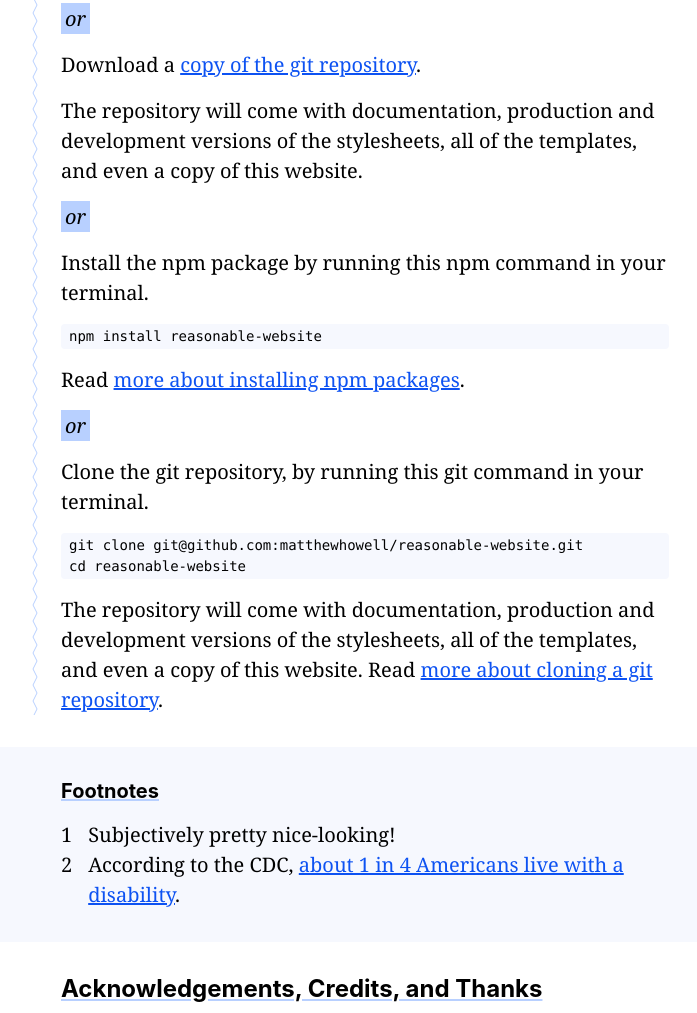
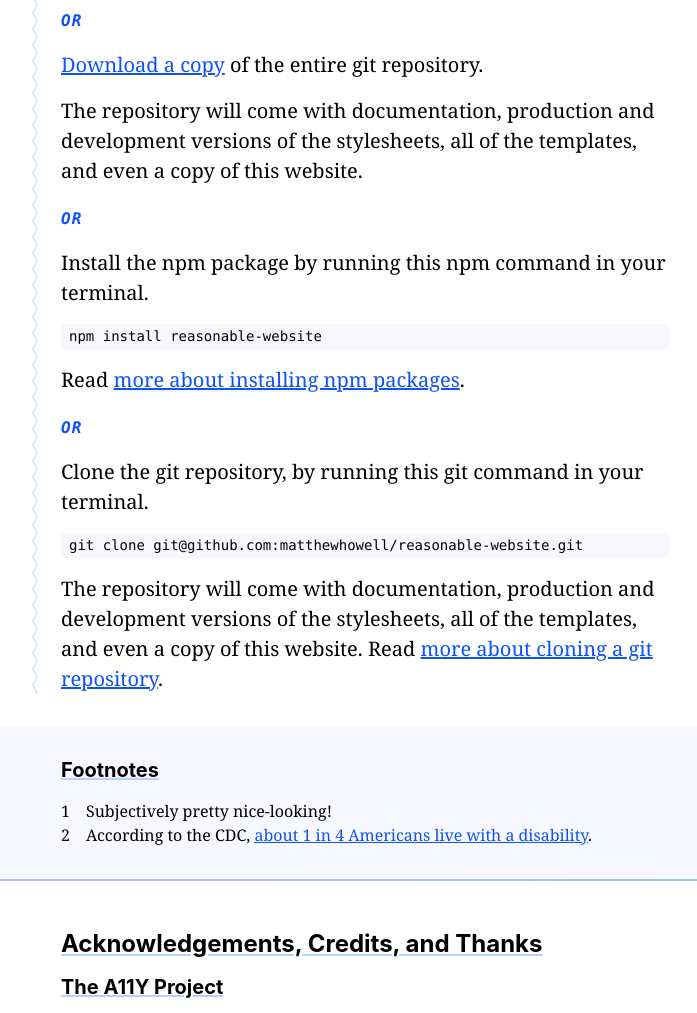
Before and after one commit to matthewhowell/areasonablewebsite, a website: page index.html in a window 1280 px wide. Shown: the part 2958-3971 px from the top of the page, without its empty margins (275-972 px from the left). Drawn offline with Linux system fonts and the light colour scheme.

Commit message:
Updates styles and copy index.html

```diff
--- a/css/website.css
+++ b/css/website.css
@@ -146,22 +146,24 @@ main > header  {
 }
 
 /* the site footer, different than article or section footer */
-main > footer {
+main footer {
 
 	/* smaller font size for the site footer */
 	font-size: 1rem;
 
 	/* more vertical padding on the site footer */
-	padding: 1rem 1rem 2rem 1rem;
+	padding: 1rem 2rem 2rem 2rem;
 
 }
 
+
 /* article footers, section footers */
 /* not the site footer */
-article > footer, section > footer {
+article footer, section footer {
 	font-size: 1rem;
-	padding: 1rem;
-	box-sizing: border-box;
+
+	/* 32px padding on the sides */
+	padding: 0 2rem;
 }
 
 .neutral {
@@ -290,6 +292,7 @@ button:hover, input[type=submit]:hover, input[type=button]:hover {
 	background-color: var(--color-dark);
 
 }
+
 /* decorative gradient for the colors section */
 .gradient-color {
 
@@ -298,6 +301,19 @@ button:hover, input[type=submit]:hover, input[type=button]:hover {
 
 	/* use the reasonable gradient, from reasonable colors */
 	background: var(--gradient-reasonable);
+
+}
+
+/* decorative gradient for the colors section */
+.large {
+
+	/* increase hr height to 16px */
+	height: .125rem;
+
+	/* use the reasonable gradient, from reasonable colors */
+	background: var(--gradient);
+
+	margin: 0 0 3rem 0;
 
 }
 
@@ -516,13 +532,12 @@ td.pass {
 	font-size: .875;
 }
 
-.fast {
+.quick {
 	color: var(--color-dark);
 	font-family: var(--font-stack-mono);
 	text-transform: uppercase;
 	font-size: 1rem;
 	letter-spacing: 1px;
-	text-decoration: none;
 	font-weight: bold;
 }
 
--- a/index.html
+++ b/index.html
@@ -82,7 +82,7 @@
 					<pre>&lt;link rel="stylesheet" href="https://unpkg.com/reasonable-website/dist/css/styles.min.css"&gt;</pre>
 					</p>
 
-					<p><mark><em>or</em></mark></p>
+					<p><span class="quick"><em>or</em></span></p>
 					<p>Copy and paste the entire below <em>Minimum Template</em> into a blank HTML document.</p>
 					<p>
 <pre>
@@ -99,27 +99,26 @@
 </pre>
 					</p>
 
-					<p><mark><em>or</em></mark></p>
-					<p>Download a <a href="https://github.com/matthewhowell/reasonable-website/archive/master.zip">copy of the git repository</a>.</p>
+					<p><span class="quick"><em>or</em></span></p>
+					<p><a href="https://github.com/matthewhowell/reasonable-website/archive/master.zip">Download a copy</a> of the entire git repository.</p>
 					<p>The repository will come with documentation, production and development versions of the stylesheets, all of the templates, and even a copy of this website.</p>
 
-					<p><mark><em>or</em></mark></p>
+					<p><span class="quick"><em>or</em></span></p>
 					<p>Install the npm package by running this npm command in your terminal.</p>
 <pre>
 npm install reasonable-website
 </pre>
 					<p>Read <a href="https://docs.npmjs.com/downloading-and-installing-packages-locally">more about installing npm packages</a>.</p>
 
-					<p><mark><em>or</em></mark></p>
+					<p><span class="quick"><em>or</em></span></p>
 					<p>Clone the git repository, by running this git command in your terminal.</p>
 <pre>
 git clone git@github.com:matthewhowell/reasonable-website.git
-cd reasonable-website
 </pre>
 					<p>The repository will come with documentation, production and development versions of the stylesheets, all of the templates, and even a copy of this website. Read <a href="https://docs.github.com/en/github/creating-cloning-and-archiving-repositories/cloning-a-repository">more about cloning a git repository</a>.</p>
 				</section>
 
-				<div class="full-width neutral">
+				<div class="full-width neutral mb-0">
 				<footer class="footnotes">
 					<h4>Footnotes</h4>
 					<dl>
@@ -132,8 +131,10 @@ cd reasonable-website
 				</footer>
 				</div>
 
+				<hr class="large"/>
+
 				<!-- acknowledgements, credits, and thanks -->
-				<section>
+				<section class="mb-3">
 					<a name="acknowledgements"></a>
 					<h3>Acknowledge&shy;ments, Credits, and Thanks</h3>
 
@@ -179,11 +180,13 @@ cd reasonable-website
 				</section>
 			</article>
 
+			<div class="full-width neutral mb-0">
 			<footer>
 				<p>A Reasonable Website is a piece of <em>Reasonable Work</em>, a small collection of utterly reasonable pieces of technology and<em>–sometimes–</em>other things.</p>
 				<p>It was created in 2020 by <a href="https://www.matthewhowell.net">Matthew Howell</a>, with an unbelievable amount of <a href="#acknowledgements">help from others</a>.</p>
 				<p><mark>May we all–<em>forever</em>–be the publishers of our own hypertext.</mark></p>
 			</footer>
+			</div>
 		</main>
 
 		<!-- version footer, appears at the top of the page -->
```
